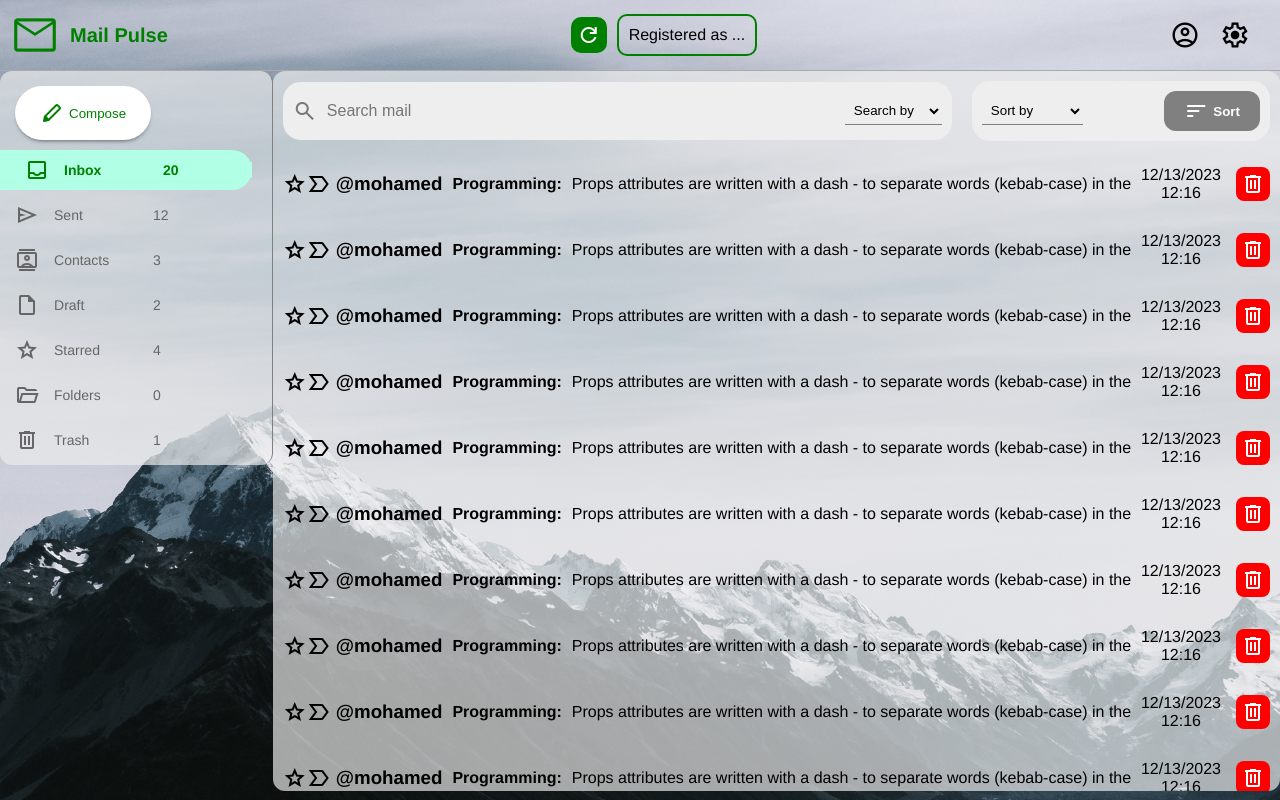
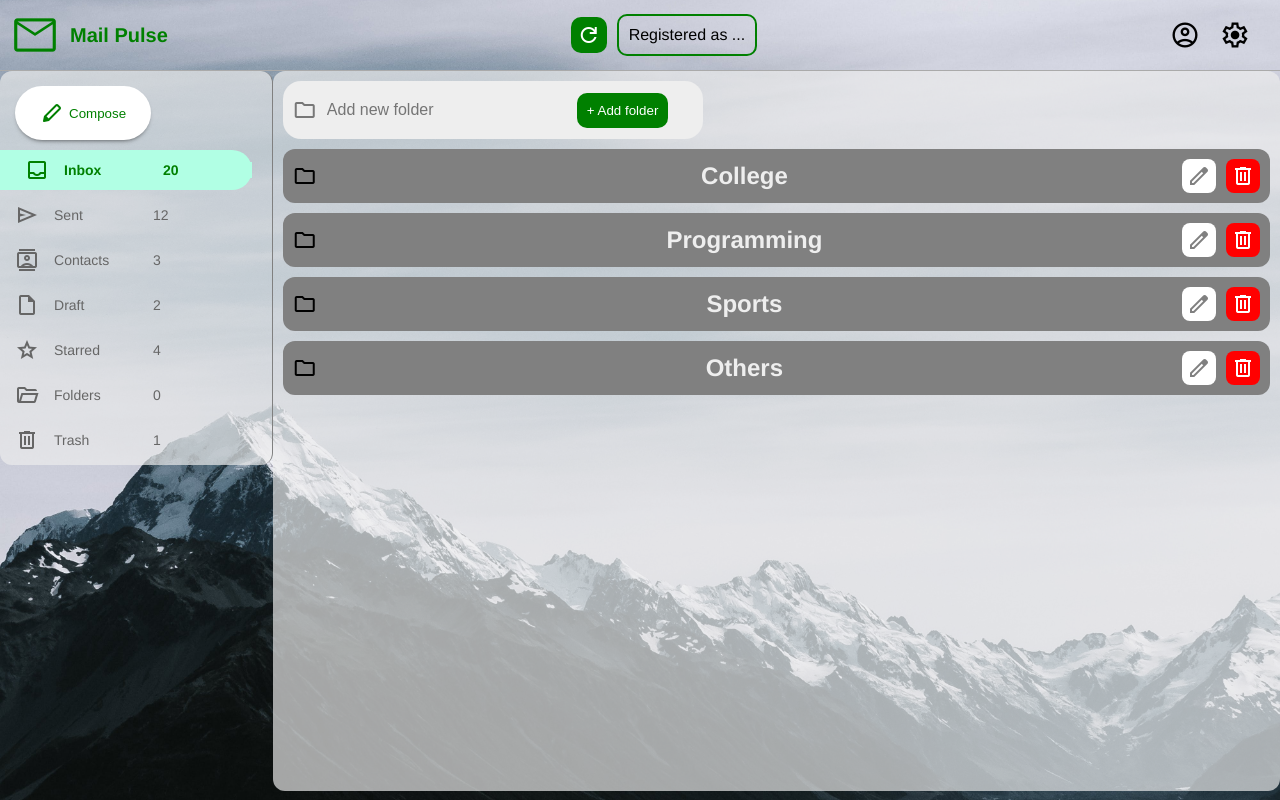
Before and after one commit to Mohamed-code-13/mail-pulse, a Vue app in the folder front-end-mail-server/: page /home/folders in a window 1280 px wide. Built offline with nearby package versions, Linux system fonts and the light colour scheme.

Commit message:
Create and style the Folder view.

```diff
--- a/front-end-mail-server/src/router/index.js
+++ b/front-end-mail-server/src/router/index.js
@@ -4,6 +4,7 @@ import SignUpForm from '../views/SignUpForm.vue'
 import Home from '../views/Home.vue'
 import Inbox from '../views/Inbox.vue'
 import Contacts from '../views/Contacts.vue'
+import Folders from '../views/Folders.vue'
 
 const router = createRouter({
   history: createWebHistory(import.meta.env.BASE_URL),
@@ -51,7 +52,7 @@ const router = createRouter({
         {
           path: 'folders',
           // name: 'inbox',
-          component: Inbox
+          component: Folders
         },
         {
           path: 'trash',
--- /dev/null
+++ b/front-end-mail-server/src/views/Folders.vue
@@ -0,0 +1,110 @@
+<template>
+  <div id="folders">
+    <div id="add-folder">
+      <span class="material-symbols-outlined"> folder </span>
+
+      <input type="text" placeholder="Add new folder" />
+
+      <button>+ Add folder</button>
+    </div>
+
+    <div v-for="item in folders" class="item">
+      <span class="material-symbols-outlined"> folder </span>
+
+      <h2 @click="goToFolder(item)">
+        {{ item }}
+      </h2>
+
+      <div id="btns">
+        <span class="material-symbols-outlined edit"> edit </span>
+
+        <span class="material-symbols-outlined delete"> delete </span>
+      </div>
+    </div>
+  </div>
+</template>
+
+<script>
+import { ref } from 'vue'
+
+export default {
+  setup() {
+    const folders = ref(['College', 'Programming', 'Sports', 'Others'])
+    const goToFolder = (item) => {}
+    return { folders, goToFolder }
+  }
+}
+</script>
+
+<style scoped>
+#folders {
+  flex: 0.8;
+  overflow-x: hidden;
+  height: 90vh;
+  background-color: #eeeeeead;
+  border-radius: 12px;
+}
+
+#add-folder {
+  display: flex;
+  width: 400px;
+  align-items: center;
+  background-color: #eee;
+  padding: 10px;
+  margin: 10px;
+  border-radius: 18px;
+}
+
+#add-folder span {
+  color: #777;
+  background-color: transparent;
+}
+
+#add-folder input {
+  border: none;
+  width: 60%;
+  padding: 10px;
+  outline: none;
+  font-size: medium;
+  background-color: transparent;
+}
+
+#add-folder button {
+  padding: 10px;
+  border: none;
+  border-radius: 10px;
+  color: white;
+  background-color: green;
+}
+
+.item {
+  display: flex;
+  justify-content: space-between;
+  align-items: center;
+  background-color: gray;
+  padding: 10px;
+  margin: 10px;
+  border-radius: 12px;
+}
+
+h2 {
+  color: #eee;
+  cursor: pointer;
+}
+
+.delete {
+  background-color: red;
+  color: white;
+  padding: 5px;
+  margin-left: 10px;
+  border-radius: 8px;
+}
+
+.edit {
+  background-color: white;
+  color: gray;
+  padding: 5px;
+  margin-left: 10px;
+  border-radius: 8px;
+}
+</style>
```
